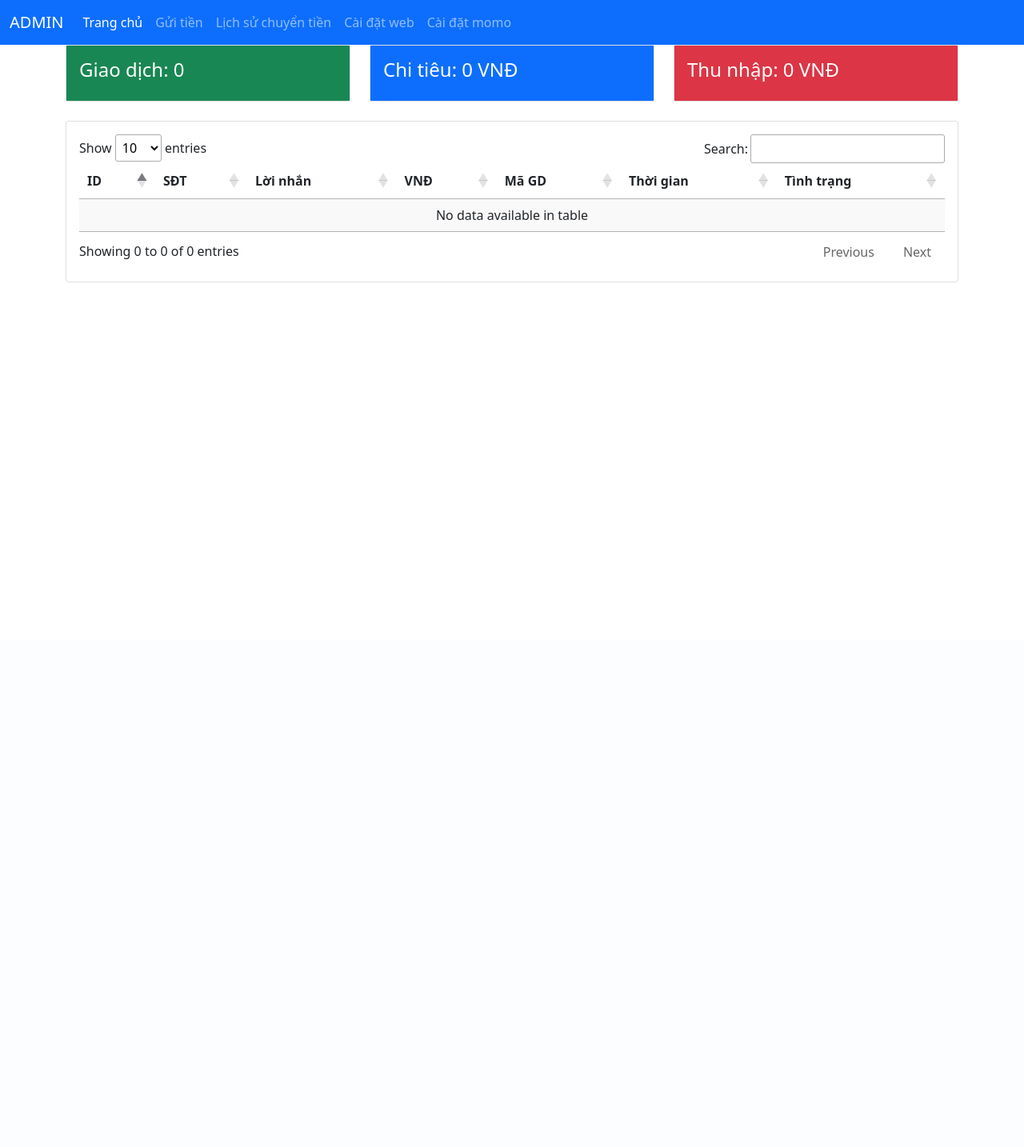
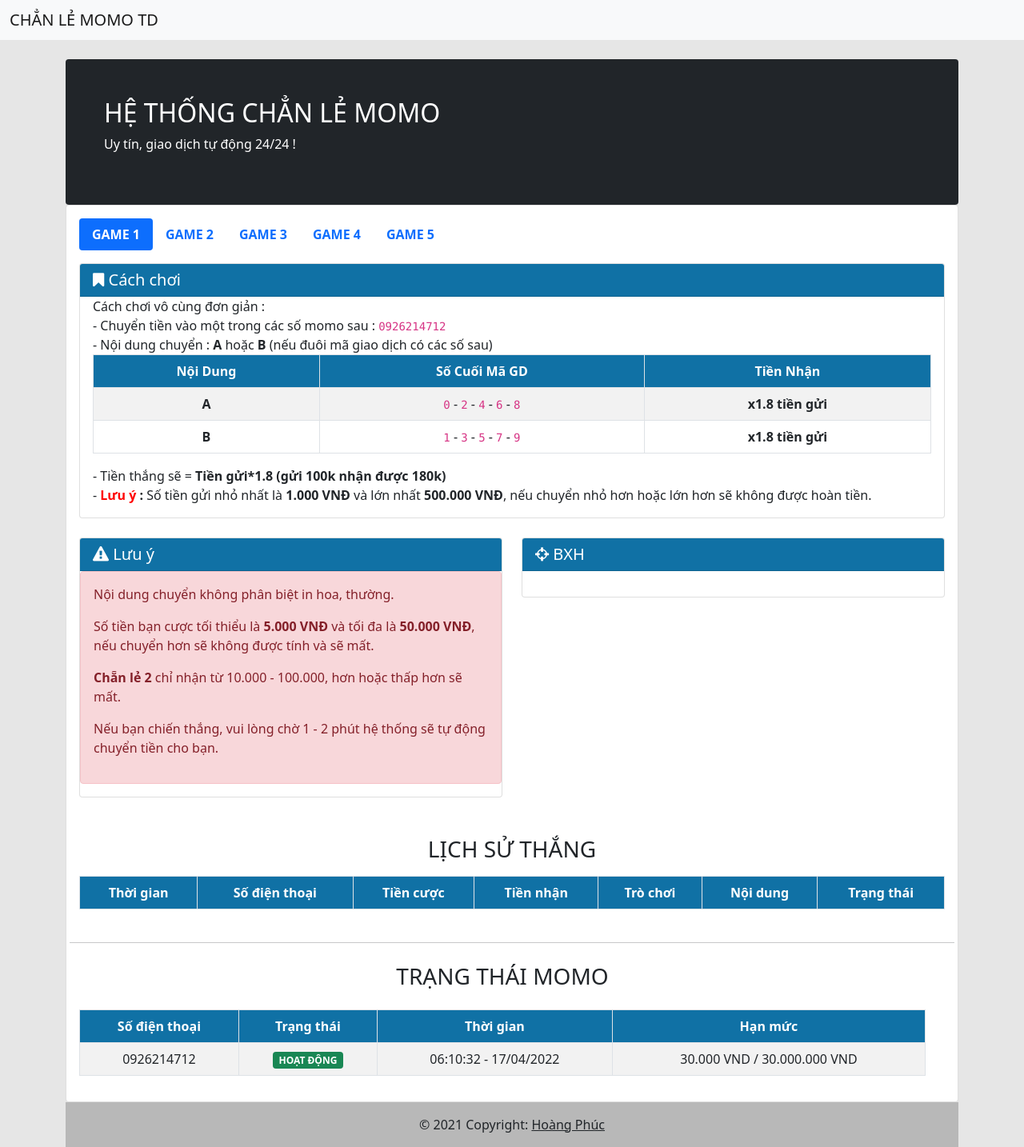
Before and after one commit to nsndlinhbo/nsndlinhbo.github.io, a PHP site: page / in a window 1280 px wide. Shown: the whole page at 80% size. Before the commit the page ends 353 px from the top, so only its background shows below. Run offline with PHP 8.4, Linux system fonts and the light colour scheme; data comes from the database, SQL or seed files in the repository; data that the repository does not hold is empty; some libraries are stand-ins or nearby versions.

Commit message:
Add files via upload

```diff
--- a/index.php
+++ b/index.php
@@ -1,157 +1,85 @@
-<?php include_once $_SERVER['DOCUMENT_ROOT'] . '/config.php';
-$result = hoangphuc("SELECT * FROM momo");
-$rows = mysqli_num_rows($result);
-$result2 = hoangphuc('SELECT SUM(amount) AS chitieu FROM momo WHERE nguoigui != ""');
-$rows2 = mysqli_fetch_assoc($result2);
-$chitieu = $rows2['chitieu'];
-$result3 = hoangphuc('SELECT SUM(amount) AS thunhap FROM momo WHERE nguoigui = ""');
-$rows3 = mysqli_fetch_assoc($result3);
-$thunhap = $rows3['thunhap'];
-$sql = hoangphuc("SELECT * FROM `momo` WHERE nguoigui = ''");
+<?php
+/*
+
+* @Tác giả      Linh (nsndlinhbo)
+* @Email        ninhbg147@gmail.com
+* @Momo/phone   0968433144
+* @Channel      https://www.youtube.com/channel/UC7KMCQ8chCsgPXcGE8I5Qng
+* @Facebook     https://www.facebook.com/profile.php?id=100054244172146
+
+ */
+error_reporting(0);
+include 'hoangphuc@includes/header.php';
 ?>
-<?php include 'head.php'; ?>
 
 <body>
-    <?php include 'nav.php'; ?>
+    <nav class="navbar navbar-light bg-light">
+        <div class="container-fluid">
+            <span class="navbar-brand mb-0 h1">CHẲN LẺ MOMO TD</span>
+        </div>
+    </nav>
+    <div class="mb-4"></div>
     <div class="container">
+        <div class="h-100 p-5 text-white bg-dark rounded-2">
+            <h2>HỆ THỐNG CHẲN LẺ MOMO</h2>
+            <p>Uy tín, giao dịch tự động 24/24 !</p>
+        </div>
+        <div class="card">
+            <div class="card-body">
+            <?php include 'hoangphuc@includes/guide.php'; ?>
+                <br />
                 <div class="row">
-      <div class="col-md-4">
+                    <div class="col-md-6">
                         <div class="card">
-          <div class="card-body bg-success">
-            <h4 style="color:#fff">Giao dịch: <?= $rows; ?></h4>
+                            <h5 class="card-header" style="background-color: #1071a5; color: #fff;"><i class="fa fa-exclamation-triangle"></i> Lưu ý</h5>
+                            <div class="alert alert-danger">
+                                <p>Nội dung chuyển không phân biệt in hoa, thường.</p>
+                                <p>Số tiền bạn cược tối thiểu là <b>5.000 VNĐ</b> và tối đa là <b>50.000 VNĐ</b>, nếu chuyển hơn sẽ không được tính và sẽ mất.</p>
+                                <p><b>Chẵn lẻ 2</b> chỉ nhận từ 10.000 - 100.000, hơn hoặc thấp hơn sẽ mất.</p>
+                                <p>Nếu bạn chiến thắng, vui lòng chờ 1 - 2 phút hệ thống sẽ tự động chuyển tiền cho bạn.</p>
                             </div>
                         </div>
                     </div>
-      <div class="col-md-4">
+                    <div class="col-md-6">
                         <div class="card">
-          <div class="card-body bg-primary">
-            <h4 style="color:#fff">Chi tiêu: <?= formatvnd($chitieu) . ' VNĐ' ?></h4>
+                            <h5 class="card-header" style="background-color: #1071a5; color: #fff;"><i class="fa fa-crosshairs"></i> BXH</h5>
+                            <div class="card-body">
+                               <?php $i = 1; foreach(hoangphuc("SELECT * FROM `rank` ORDER BY tiencuoc DESC LIMIT 5 ") as $row){?> <div class="row">
+                                    <div class="col-xs-1">
+                                        <span class="fa-stack">
+                                            <span class="fa fa-circle fa-stack-2x text-danger"></span>
+                                            <strong class="fa-stack-1x text-white"><?= $i++; ?></strong>
+                                        </span>
+                                    </div>
+
+                                    <div class="col-md-2">
+                                        <span class="badge bg-success"><?= substr_replace($row['sdt'],'****', 6); ?></span>
+                                    </div>
+                                    <div class="col-md-5 text-right">
+                                        <span class="badge bg-danger"><?= formatvnd($row['tiencuoc']) . ' VNĐ'; ?></span>
+                                    </div>
+                                </div>
+                                <?php } ?>
                             </div>
                         </div>
                     </div>
-      <div class="col-md-4">
-        <div class="card">
-          <div class="card-body bg-danger">
-            <h4 style="color:#fff">Thu nhập: <?= formatvnd($thunhap) . ' VNĐ' ?></h4>
+                   <div id="trans"></div>
+                   <?php include 'status.php'; ?>
                 </div>
             </div>
         </div>
     </div>
-    <br />
-    <div class="card">
-      <div class="card-body">
-        <table id="table_id" class="display">
-          <thead>
-            <tr>
-              <th>ID</th>
-              <th>SĐT</th>
-              <th>Lời nhắn</th>
-              <th>VNĐ</th>
-              <th>Mã GD</th>
-              <th>Thời gian</th>
-              <th>Tình trạng</th>
-            </tr>
-          </thead>
-          <tbody>
-            <?php foreach ($sql as $momos) { ?>
-              <tr>
-                <td><?= $momos['id']; ?></td>
-                <td><?= $momos['sdt_nguoinhan']; ?></td>
-                <td><?= $momos['loinhan']; ?></td>
-                <td><?= $momos['amount']; ?></td>
-                <td><?= $momos['thoigian']; ?></td>
-                <td><?= $momos['tranid']; ?></td>
-                <td><?php
-                  if ($momos['loinhan'] == "a" || $momos['loinhan'] == "A") {
-                    if ($momos['socuoi'] == 0 || $momos['socuoi'] == 2 || $momos['socuoi'] == 4 || $momos['socuoi'] == 6 || $momos['socuoi'] == 8) {
-                      echo '<span class="badge bg-success">Thắng</span>';
-                    } else {
-                      echo '<span class="badge bg-danger">Thua</span>';
-                    }
-                  }
-                  if ($momos['loinhan'] == "b" || $momos['loinhan'] == "B") {
-                    if ($momos['socuoi'] == 1 || $momos['socuoi'] == 3 || $momos['socuoi'] == 5 || $momos['socuoi'] == 7 || $momos['socuoi'] == 9) {
-                      echo '<span class="badge bg-success">Thắng</span>';
-                    } else {
-                      echo '<span class="badge bg-danger">Thua</span>';
-                    }
-                  }
-                  if ($momos['loinhan'] == 'x' || $momos['loinhan'] == 'X') {
-                    if ($momos['socuoi'] == 1 || $momos['socuoi'] == 2 || $momos['socuoi'] == 3 || $momos['socuoi'] == 4) {
-                      echo '<span class="badge bg-success">Thắng</span>';
-                    } else {
-                      echo '<span class="badge bg-danger">Thua</span>';
-                    }
-                  }
-                  if ($momos['loinhan'] == 'y' || $momos['loinhan'] == 'Y') {
-                    if ($momos['socuoi'] == 5 || $momos['socuoi'] == 6 || $momos['socuoi'] == 7 || $momos['socuoi'] == 8) {
-                      echo '<span class="badge bg-success">Thắng</span>';
-                    } else {
-                      echo '<span class="badge bg-danger">Thua</span>';
-                    }
-                  }
-                  if ($momos['loinhan'] == 't3' || $momos['loinhan'] == 'T3') {
-                    if ($tong3 == 7 || $tong3 == 8 || $tong3 == 9) {
-                      echo '<span class="badge bg-success">Thắng</span>';
-                    } else {
-                      echo '<span class="badge bg-danger">Thua</span>';
-                    }
-                  }
-                  if ($momos['loinhan'] == 'C1' || $momos['loinhan'] == 'c1') {
-                    if ($momos['socuoi'] == 0 || $momos['socuoi'] == 3 || $momos['socuoi'] == 6) {
-                      echo '<span class="badge bg-success">Thắng</span>';
-                    } else {
-                      echo '<span class="badge bg-danger">Thua</span>';
-                    }
-                  }
-                  if ($momos['loinhan'] == 'C2' || $momos['loinhan'] == 'c2') {
-                    if ($momos['socuoi'] == 1 || $momos['socuoi'] == 4 || $momos['socuoi'] == 7) {
-                      echo '<span class="badge bg-success">Thắng</span>';
-                    } else {
-                      echo '<span class="badge bg-danger">Thua</span>';
-                    }
-                  }
-                  if ($momos['loinhan'] == 'C3' || $momos['loinhan'] == 'c3') {
-                    if ($momos['socuoi'] == 2 || $momos['socuoi'] == 5 || $momos['socuoi'] == 8) {
-                      echo '<span class="badge bg-success">Thắng</span>';
-                    } else {
-                      echo '<span class="badge bg-danger">Thua</span>';
-                    }
-                  }
-                  if ($momos['loinhan'] == 'max1' || $momos['loinhan'] == 'Max1') {
-                    if ($socuoi_max2 == 01 || $socuoi_max2 == 21 || $socuoi_max2 == 31 || $socuoi_max2 == 41 || $socuoi_max2 == 51 || $socuoi_max2 == 61 || $socuoi_max2 == 71 || $socuoi_max2 == 81 || $socuoi_max2 == 91 || $socuoi_max2 == 00 || $socuoi_max2 == 11 || $socuoi_max2 == 22 || $socuoi_max2 == 33 || $socuoi_max2 == 44 || $socuoi_max2 == 55 || $socuoi_max2 == 66 || $socuoi_max2 == 77 || $socuoi_max2 == 88 || $socuoi_max2 == 99) {
-                      echo '<span class="badge bg-success">Thắng</span>';
-                    } else {
-                      echo '<span class="badge bg-danger">Thua</span>';
-                    }
-                  }
-                  if ($momos['loinhan'] == 'max2' || $momos['loinhan'] == 'Max2') {
-                    if ($socuoi_max3 == 111 || $socuoi_max3 == 222 || $socuoi_max3 == 333 || $socuoi_max3 == 444) {
-                      echo '<span class="badge bg-success">Thắng</span>';
-                    } else {
-                      echo '<span class="badge bg-danger">Thua</span>';
-                    }
-                  }
-                  if ($momos['loinhan'] == 'max3' || $momos['loinhan'] == 'Max3') {
-                    if ($socuoi_max4 == 8888) {
-                      echo '<span class="badge bg-success">Thắng</span>';
-                    } else {
-                      echo '<span class="badge bg-danger">Thua</span>';
-                    }
-                  }
-                  ?></td>
-              </tr>
-            <?php  } ?>
-          </tbody>
-        </table>
-      </div>
-    </div>
-  </div>
+    <?php include 'hoangphuc@includes/foot.php'; ?>
     <script>
         $(document).ready(function() {
-      $('#table_id').DataTable();
+            $('[data-toggle="tooltip"]').tooltip()
+             setInterval(function () {
+    $("#trans").load("trans.php");
+}, 200);
         });
     </script>
     <script src="https://cdn.jsdelivr.net/npm/@popperjs/core@2.9.2/dist/umd/popper.min.js" integrity="sha384-IQsoLXl5PILFhosVNubq5LC7Qb9DXgDA9i+tQ8Zj3iwWAwPtgFTxbJ8NT4GN1R8p" crossorigin="anonymous"></script>
     <script src="https://cdn.jsdelivr.net/npm/bootstrap@5.0.0/dist/js/bootstrap.min.js" integrity="sha384-lpyLfhYuitXl2zRZ5Bn2fqnhNAKOAaM/0Kr9laMspuaMiZfGmfwRNFh8HlMy49eQ" crossorigin="anonymous"></script>
 </body>
+
+</html>
```
Lines whose indentation alone changed are shown as unchanged.
